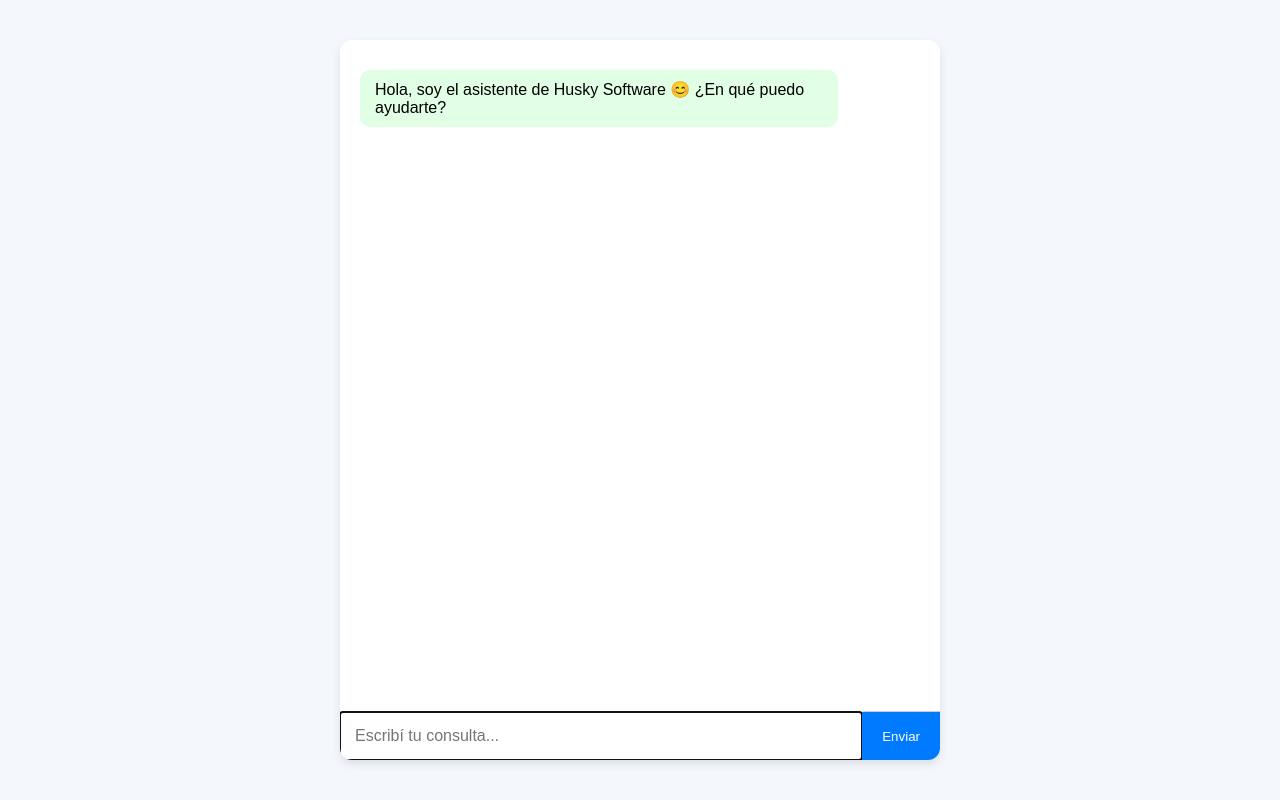
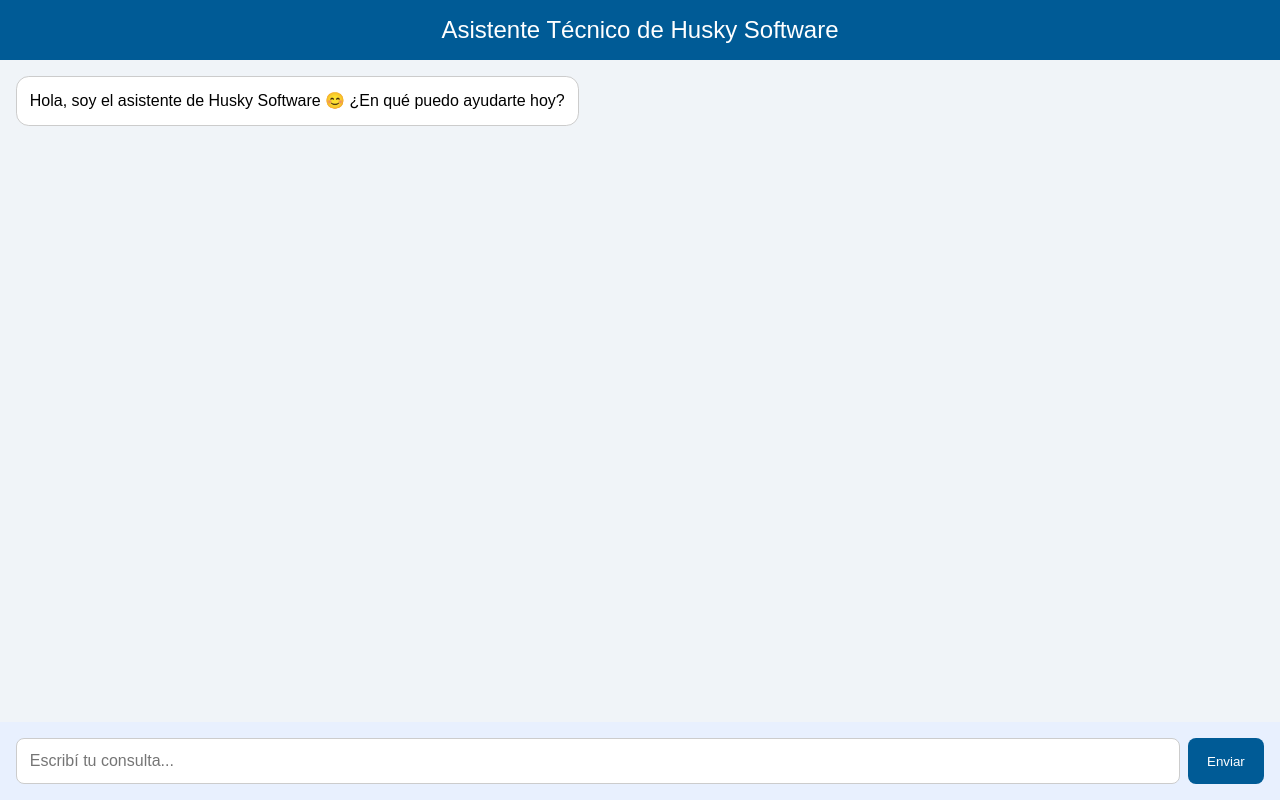
Before and after one commit to MarceloSiles/backend-asistente-husky, a website: page public/asistente.html in a window 1280 px wide. Drawn offline with Linux system fonts and the light colour scheme.

Commit message:
Agregado asistente.html en public y configuración de servidor

```diff
--- a/public/asistente.html
+++ b/public/asistente.html
@@ -1,121 +1,123 @@
+
 <!DOCTYPE html>
 <html lang="es">
 <head>
-  <meta charset="UTF-8">
-  <meta name="viewport" content="width=device-width, initial-scale=1.0">
-  <title>Asistente Husky</title>
+    <meta charset="UTF-8" />
+    <meta name="viewport" content="width=device-width, initial-scale=1.0"/>
+    <title>Asistente Técnico Husky</title>
     <style>
         body {
             font-family: Arial, sans-serif;
-      background-color: #f4f8fc;
+            background-color: #f0f4f8;
             margin: 0;
             padding: 0;
             display: flex;
-      justify-content: center;
-      align-items: center;
+            flex-direction: column;
             height: 100vh;
         }
-    #chatbox {
-      width: 90%;
-      max-width: 600px;
-      height: 90vh;
-      border-radius: 12px;
-      background-color: white;
-      box-shadow: 0 4px 10px rgba(0, 0, 0, 0.1);
+        header {
+            background-color: #005b96;
+            color: white;
+            padding: 1rem;
+            text-align: center;
+            font-size: 1.5rem;
+        }
+        #chat {
+            flex: 1;
+            padding: 1rem;
+            overflow-y: auto;
             display: flex;
             flex-direction: column;
-      overflow: hidden;
+            gap: 1rem;
         }
-    #messages {
-      flex-grow: 1;
-      padding: 20px;
-      overflow-y: auto;
-    }
-    .msg {
-      margin: 10px 0;
-      padding: 10px 15px;
-      border-radius: 10px;
-      max-width: 80%;
+        .message {
+            max-width: 70%;
+            padding: 0.8rem;
+            border-radius: 0.8rem;
+            line-height: 1.4;
         }
         .user {
-      background-color: #dcefff;
             align-self: flex-end;
+            background-color: #d0e6ff;
         }
         .bot {
-      background-color: #e0ffe5;
             align-self: flex-start;
+            background-color: #ffffff;
+            border: 1px solid #ccc;
         }
-    #input-area {
+        form {
             display: flex;
-      border-top: 1px solid #ccc;
+            padding: 1rem;
+            background-color: #e8f0fe;
         }
-    #input-area input {
-      flex-grow: 1;
-      padding: 15px;
-      border: none;
-      font-size: 16px;
+        input[type="text"] {
+            flex: 1;
+            padding: 0.8rem;
+            font-size: 1rem;
+            border: 1px solid #ccc;
+            border-radius: 0.5rem;
         }
-    #input-area button {
-      padding: 15px 20px;
-      background-color: #007bff;
+        button {
+            padding: 0.8rem 1.2rem;
+            margin-left: 0.5rem;
+            background-color: #005b96;
             color: white;
             border: none;
+            border-radius: 0.5rem;
             cursor: pointer;
         }
-    #input-area button:hover {
-      background-color: #0056b3;
+        button:hover {
+            background-color: #003f6b;
         }
     </style>
 </head>
 <body>
-  <div id="chatbox">
-    <div id="messages">
-      <div class="msg bot">Hola, soy el asistente de Husky Software 😊 ¿En qué puedo ayudarte?</div>
-    </div>
-    <div id="input-area">
-      <input type="text" id="userInput" placeholder="Escribí tu consulta..." autofocus>
-      <button onclick="sendMessage()">Enviar</button>
-    </div>
-  </div>
+    <header>Asistente Técnico de Husky Software</header>
+    <main id="chat">
+        <div class="message bot">Hola, soy el asistente de Husky Software 😊 ¿En qué puedo ayudarte hoy?</div>
+    </main>
+    <form id="chat-form">
+        <input type="text" id="user-input" placeholder="Escribí tu consulta..." required />
+        <button type="submit">Enviar</button>
+    </form>
 
     <script>
-    const messagesDiv = document.getElementById('messages');
+        const form = document.getElementById('chat-form');
+        const input = document.getElementById('user-input');
+        const chat = document.getElementById('chat');
+        const API_URL = "https://backend-asistente-husky-1.onrender.com/api";
 
-    function appendMessage(text, sender) {
-      const div = document.createElement('div');
-      div.className = `msg ${sender}`;
-      div.textContent = text;
-      messagesDiv.appendChild(div);
-      messagesDiv.scrollTop = messagesDiv.scrollHeight;
-    }
+        form.addEventListener('submit', async (e) => {
+            e.preventDefault();
+            const userText = input.value.trim();
+            if (!userText) return;
 
-    async function sendMessage() {
-      const input = document.getElementById('userInput');
-      const message = input.value.trim();
-      if (!message) return;
-
-      appendMessage(message, 'user');
+            addMessage(userText, 'user');
             input.value = '';
-      appendMessage('Gracias por tu consulta. Estoy procesando tu pregunta...', 'bot');
 
             try {
-        const response = await fetch('https://backend-asistente-husky.onrender.com/consulta', {
-          method: 'POST',
-          headers: { 'Content-Type': 'application/json' },
-          body: JSON.stringify({ pregunta: message })
+                const res = await fetch(API_URL, {
+                    method: "POST",
+                    headers: { "Content-Type": "application/json" },
+                    body: JSON.stringify({ message: userText })
                 });
 
-        const data = await response.json();
-        const respuesta = data.respuesta || 'Lo siento, no pude procesar tu pregunta en este momento.';
-        appendMessage(respuesta, 'bot');
+                if (!res.ok) throw new Error("Respuesta no válida del servidor");
+
+                const data = await res.json();
+                addMessage(data.reply, 'bot');
             } catch (err) {
-        appendMessage('Hubo un error al conectarse con el servidor.', 'bot');
+                addMessage("⚠️ Error al conectar con el servidor. Por favor, intentá más tarde.", 'bot');
             }
+        });
+
+        function addMessage(text, sender) {
+            const msg = document.createElement('div');
+            msg.className = `message ${sender}`;
+            msg.textContent = text;
+            chat.appendChild(msg);
+            chat.scrollTop = chat.scrollHeight;
         }
-
-    document.getElementById('userInput').addEventListener('keypress', function (e) {
-      if (e.key === 'Enter') sendMessage();
-    });
     </script>
 </body>
 </html>
```
Also changed, not shown: public/index.html (deleted, +0 -11 lines). Lines whose indentation alone changed are shown as unchanged.
